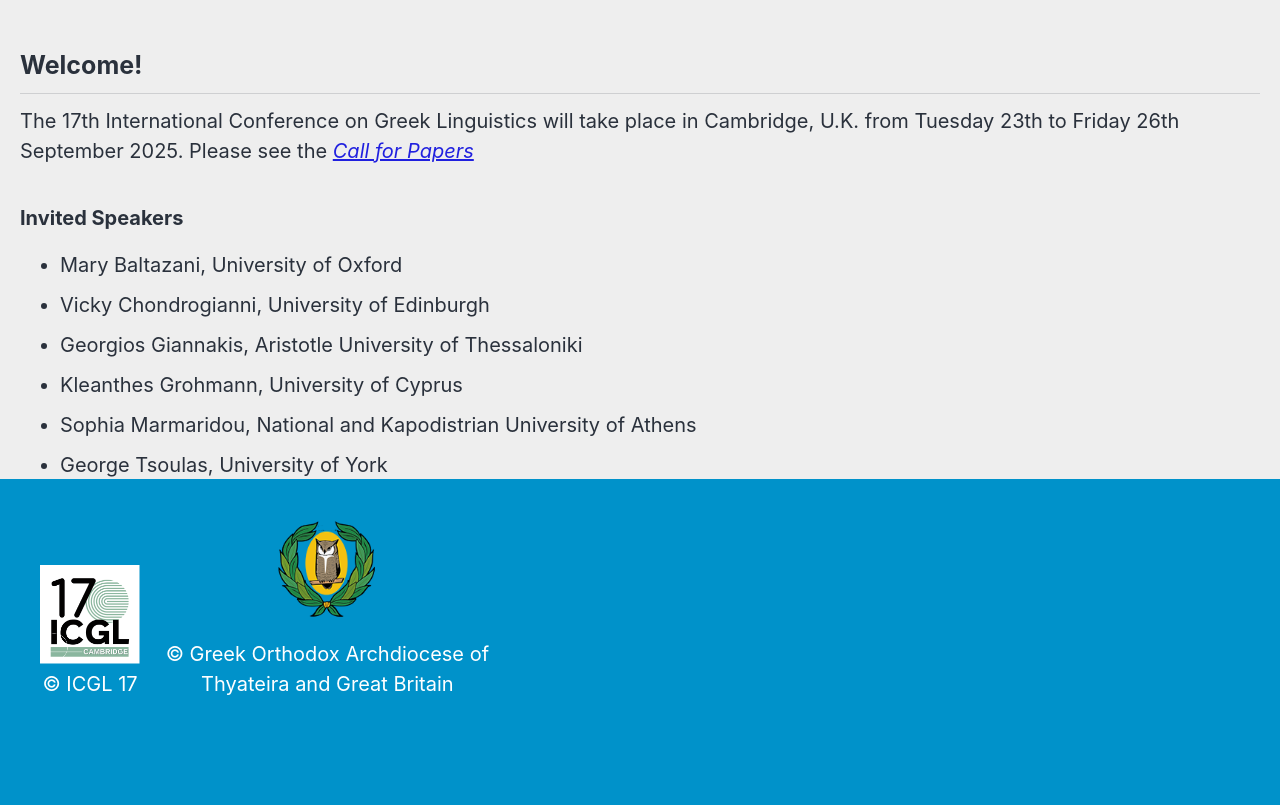
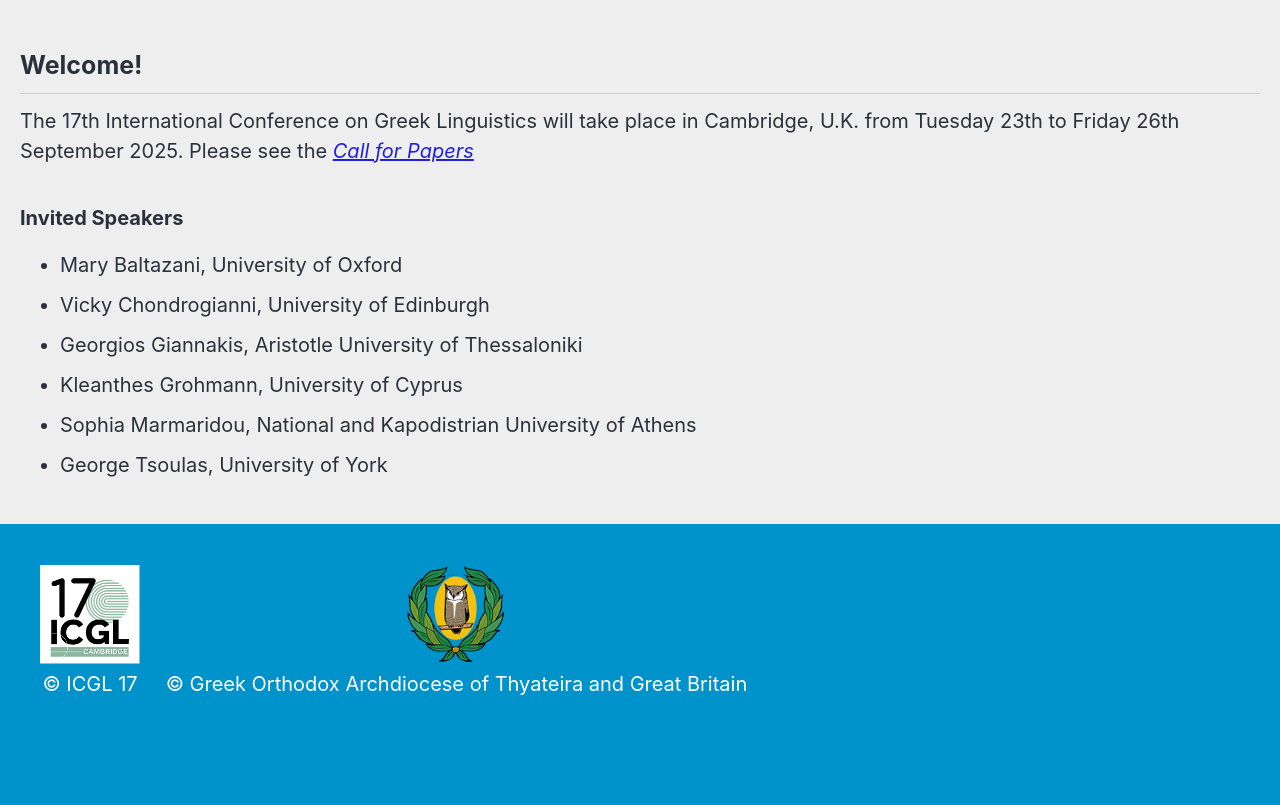
Before and after one commit to roryleung/ICGL17, a Jekyll site: the page built from _pages/home.md, in a window 1280 px wide. Shown: the part 417-1222 px from the top of the page. Built offline with Jekyll 4.4.1, drawn with Linux system fonts in a browser that asks for light colours; cached includes are drawn as plain includes; nearby versions of some CDN libraries.

Commit message:
Update custom.html

```diff
--- a/_includes/footer/custom.html
+++ b/_includes/footer/custom.html
@@ -6,9 +6,9 @@
     </div>
 
     <div style="text-align: center; display: inline-block; vertical-align: bottom;">
-      <img src="/assets/images/logo_owl_icon.png" alt="Owl Icon Logo" style="width: 100px; height: auto; vertical-align: bottom;">
-      <p style="color: white;">
-        &copy; Greek Orthodox Archdiocese of<br>Thyateira and Great Britain
+      <img src="/assets/images/logo_owl_icon.png" alt="Owl Icon Logo" style="width: 100px; height: auto;">
+      <p style="color: white; margin-top: 5px;">
+        &copy; Greek Orthodox Archdiocese of Thyateira and Great Britain
       </p>
     </div>
   </div>
```
